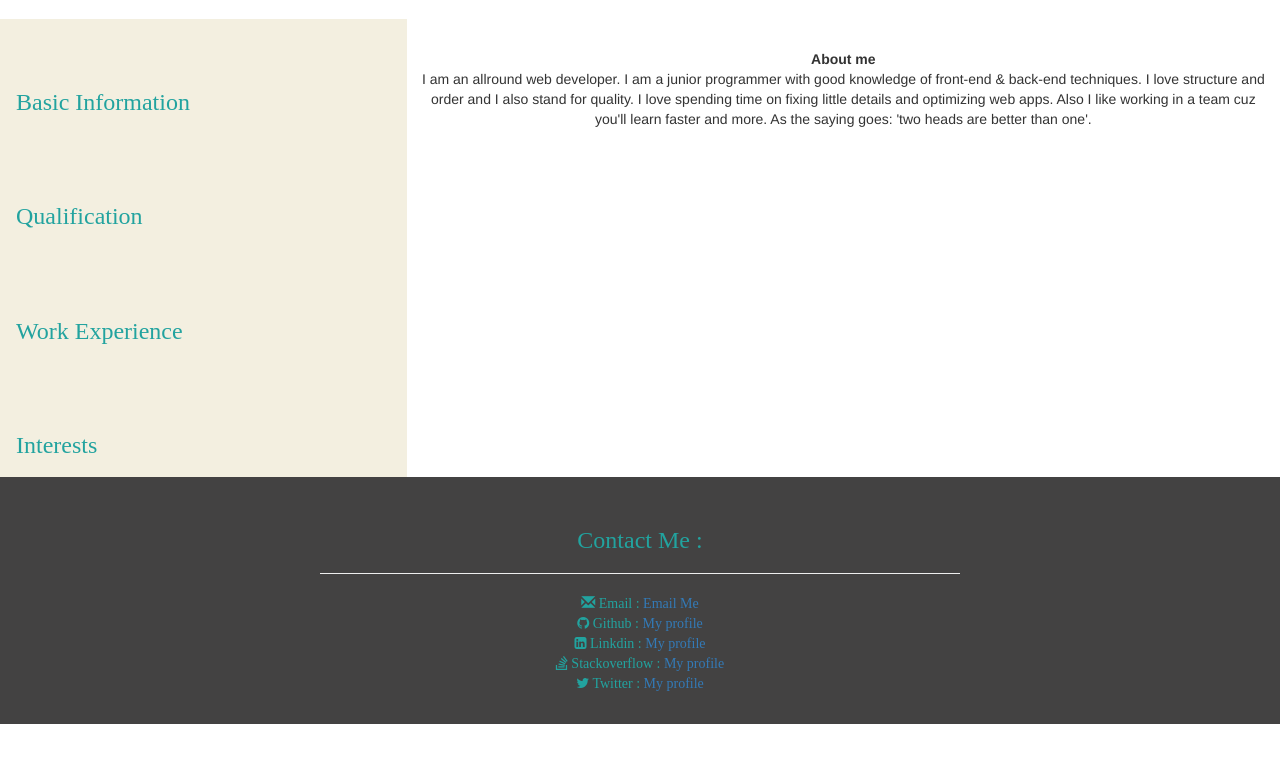
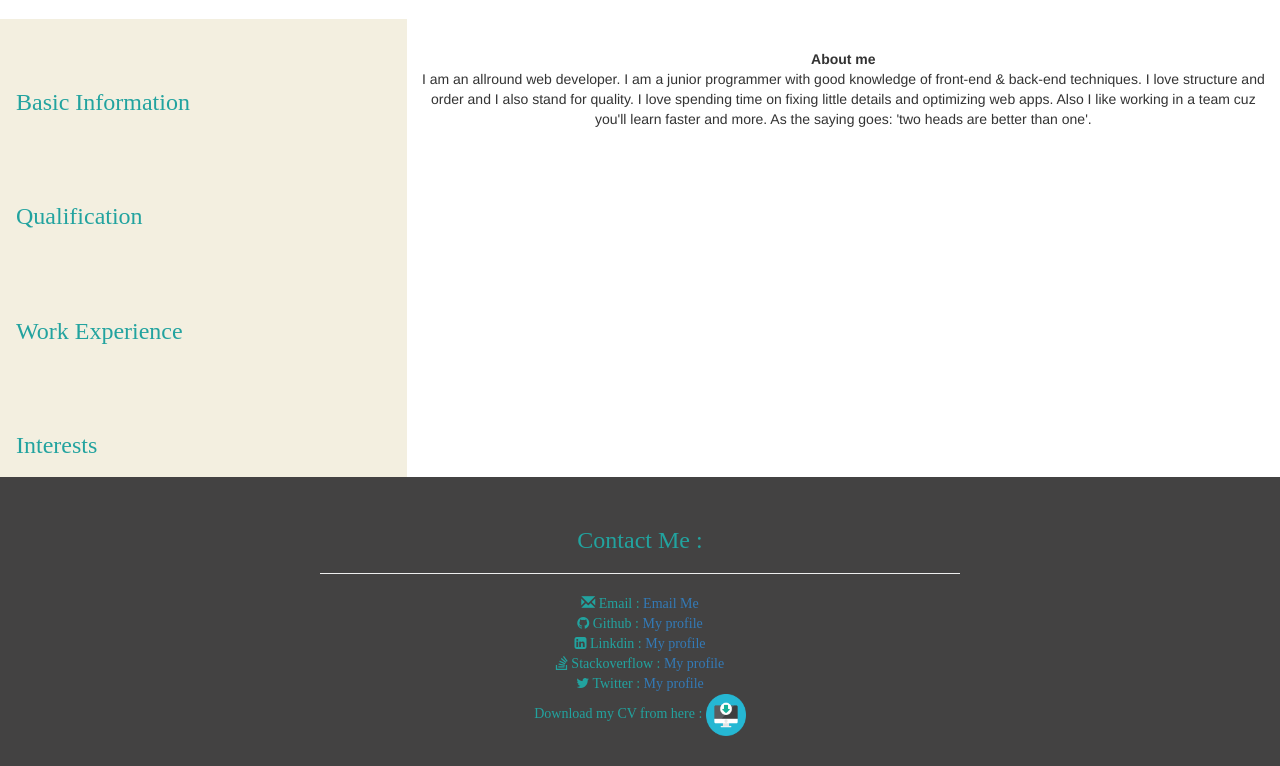
Before and after one commit to solomongamid/solomongamid.github.io, a plain HTML site: page index.html in a window 1280 px wide. Shown: the part 628-1394 px from the top of the page. Before the commit the page ends 1352 px from the top, so only its background shows below. Drawn offline with nearby package versions, Linux system fonts and the light colour scheme.

Commit message:
cv download icon

```diff
--- a/index.html
+++ b/index.html
@@ -142,7 +142,11 @@ $(function() {
             <i class="fa fa-github"></i> Github : <a href="https://github.com/solomongamid"> My profile </a> <br>
            <i class="fa fa-linkedin-square"></i> Linkdin : <a href="https://www.linkedin.com/in/suliman-adul-525925118?trk=nav_responsive_tab_profile"> My profile </a><br>
            <i class="fa fa-stack-overflow"></i> Stackoverflow : <a href="https://stackoverflow.com/users/6663713/solomongamid?tab=profile"> My profile </a><br>
-           <i class="fa fa-twitter"></i> Twitter :  <a href="https://twitter.com/AdulSuliman"> My profile </a>
+           <i class="fa fa-twitter"></i> Twitter :  <a href="https://twitter.com/AdulSuliman"> My profile </a><br>
+           Download my CV from here :
+           <a href="mycv.pdf" download>
+           <img border="0" src="download.png" alt="download" width="40" height="42">
+           </a>
         </div>
 
 </body>
```
Also changed, not shown: download.png (added), 1 other file.
